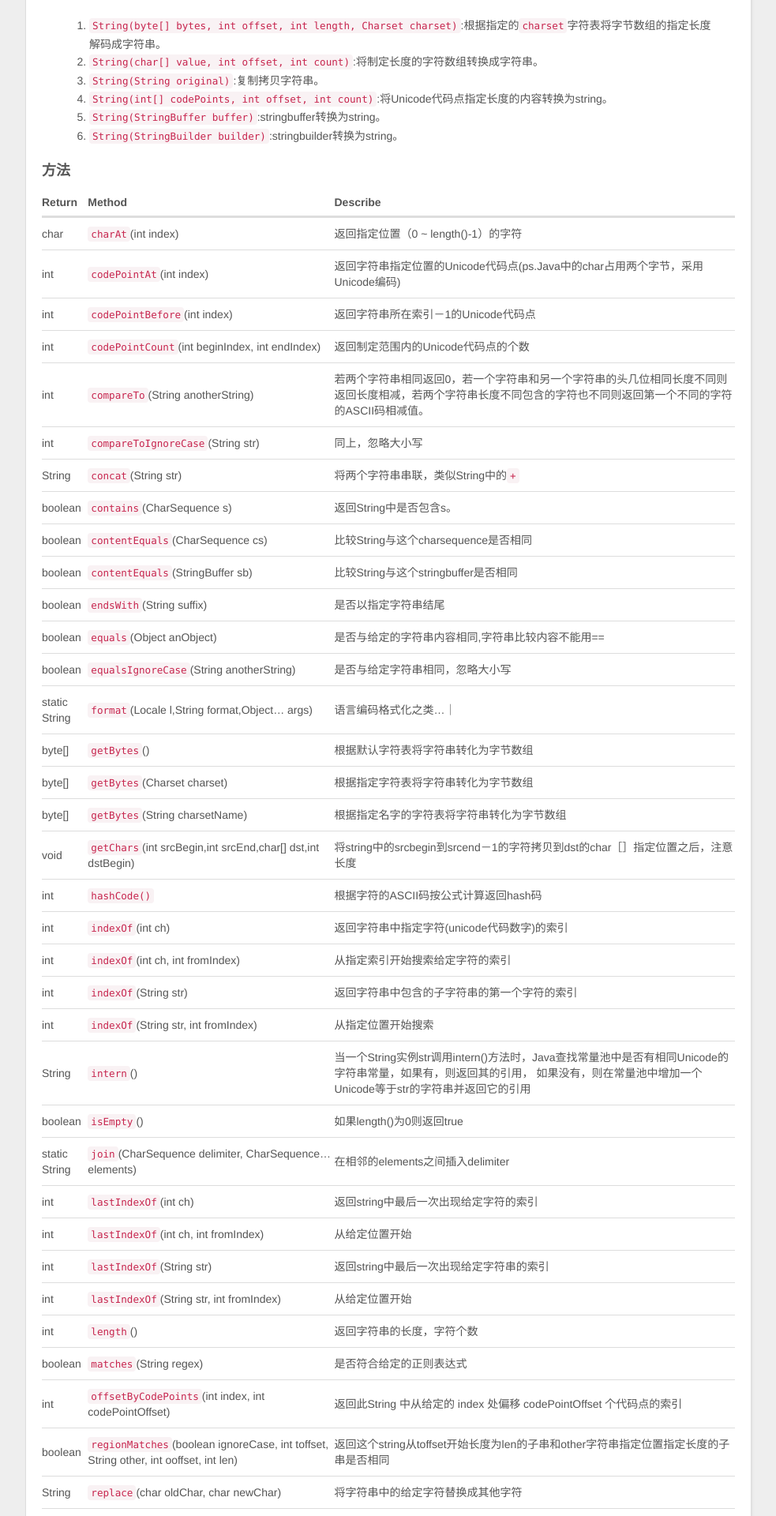
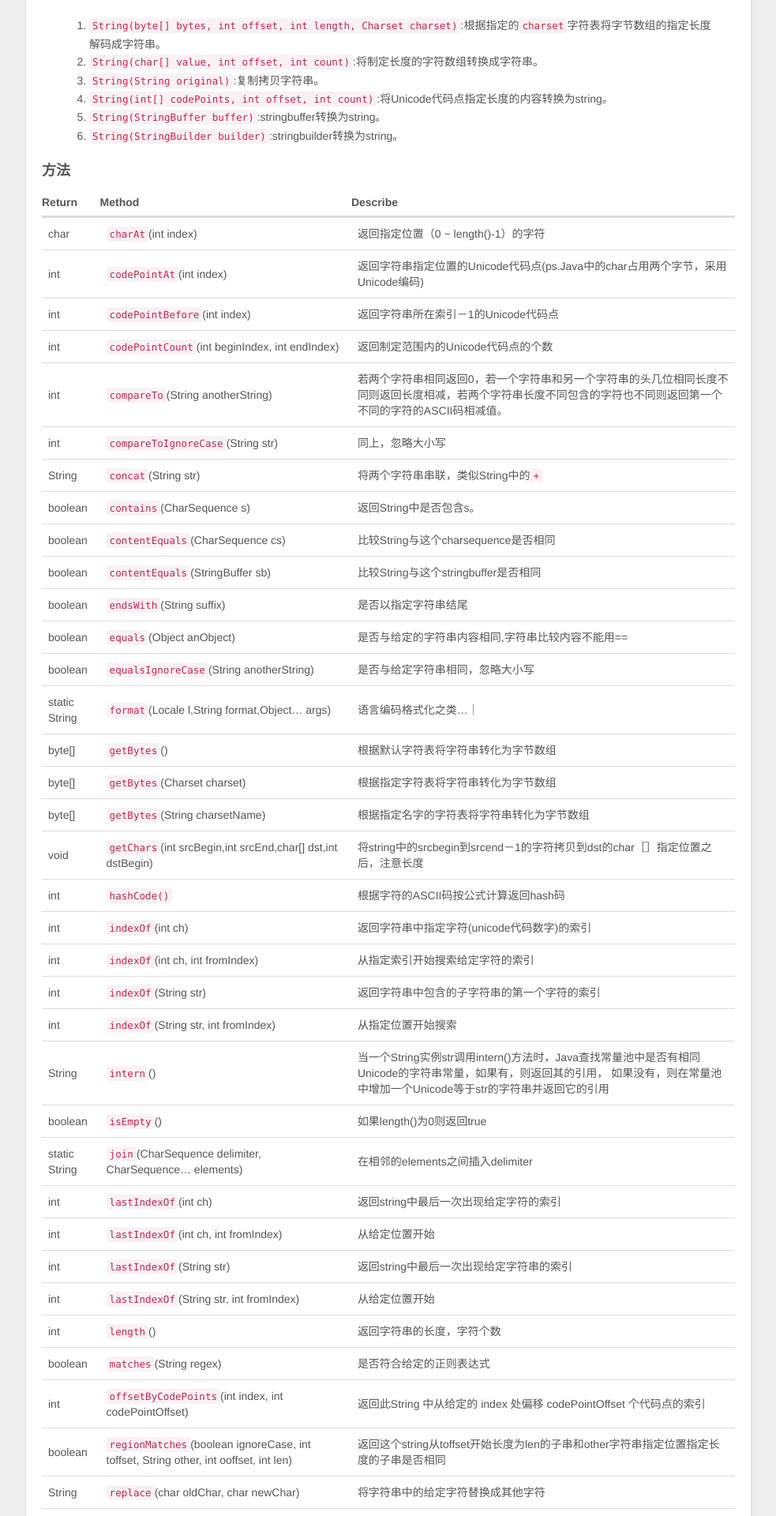
Before and after one commit to lugeek/lugeek.github.io, a Jekyll site: the page built from _posts/2014-10-27-java-string.md, in a window 1280 px wide. Shown: the part 1701-3621 px from the top of the page at 79% size, without its empty margins (148-1131 px from the left). Built offline with Jekyll 4.4.1, drawn with Linux system fonts in a browser that asks for light colours; Markdown is read by kramdown in place of the engine named in the settings; comment, search, counter and statistics services are not loaded.

Commit message:
add css table

```diff
--- a/public/css/main.css
+++ b/public/css/main.css
@@ -185,7 +185,7 @@ margin:0;
 
 .article-entry table{width:100%;border-collapse:collapse;border-spacing:0}
 .article-entry th{font-weight:bold;border-bottom:3px solid #ddd;padding-bottom:.5em}
-.article-entry td{border-bottom:1px solid #ddd;padding:10px 0}
+.article-entry td{border-bottom:1px solid #ddd;padding:10px 8px}
 
 .article-more-link a {
   display: inline-block;
```
